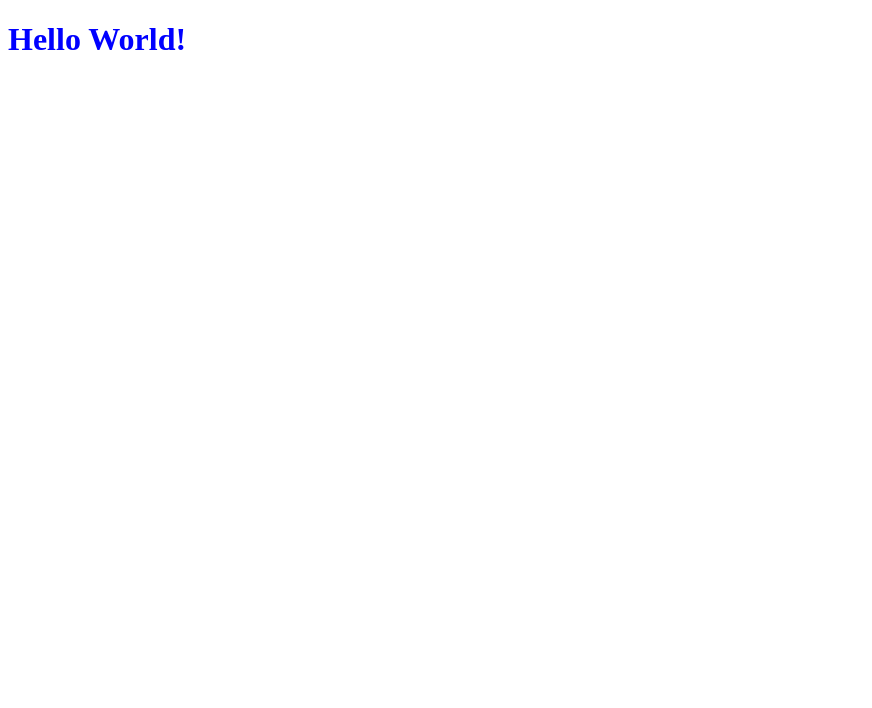
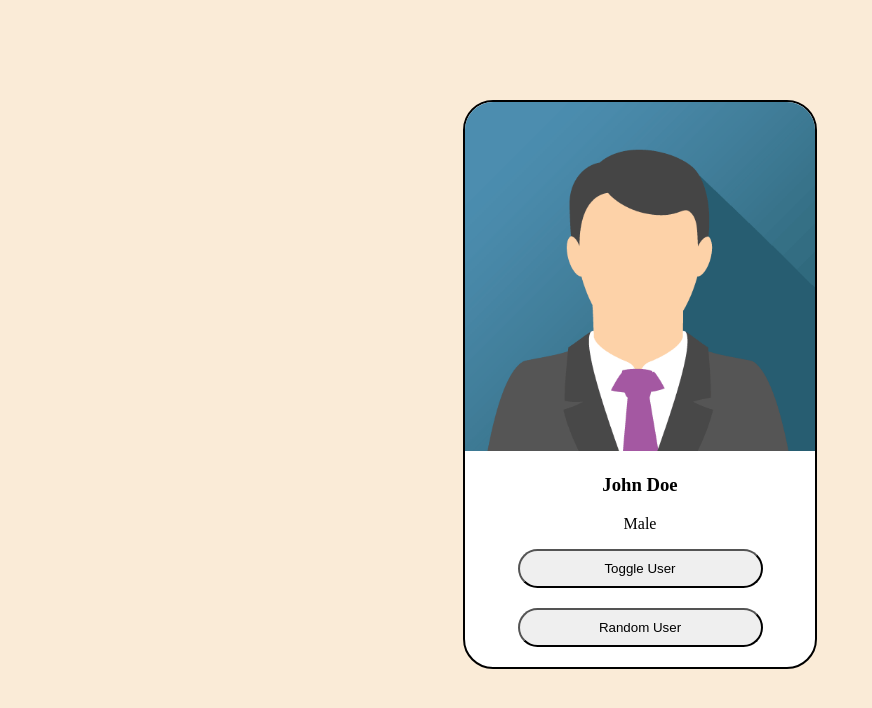
Before and after one commit to akshay-kumar-being-infinity/being-infinity-workshop, a plain HTML site: page index.html in a window 1280 px wide. Shown: the whole page, without its empty margins (0-872 px from the left). Drawn offline with Linux system fonts and the light colour scheme.

Commit message:
Implemented toggle & random user

```diff
--- a/index.css
+++ b/index.css
@@ -1,3 +1,37 @@
-h1 {
-    color: blue;
+
+body{
+    background-color:antiquewhite;
 }
+
+body{
+    margin: 0px;
+}
+
+.card{
+    border: 2px solid black;
+    width: 350px;
+    text-align: center;
+    margin-top: 100px;
+    border-radius: 30px;
+    overflow: hidden;
+    margin-left: auto;
+    margin-right: auto;
+    background-color: white;
+}
+
+.card img{
+    width: 100%;
+
+}
+
+.card button{
+    margin-bottom: 20px;
+    width: 70%;
+    padding: 10px;
+    border-radius: 20px;
+    cursor: pointer;
+}
+
+.card button:hover{
+    background-color:burlywood;
+}
--- a/index.html
+++ b/index.html
@@ -7,7 +7,15 @@
     <link rel="stylesheet" href="index.css">
 </head>
 <body>
-    <h1>Hello World!</h1>
+    <div class="card">
+        <img src="john.png" alt="User Image" id="user-image">
+        <h3 id="user-name">John Doe</h3>
+        <p id="user-gender">Male</p>
+        <button onclick="toggleUser()">Toggle User</button>
+        <br>
+        <button onclick="randomUser()">Random User</button>
+    </div>
+
     <script src="index.js"></script>
 </body>
 </html>
--- a/index.js
+++ b/index.js
@@ -1,2 +1,46 @@
-alert("This is an alert");
-console.log("Hello from console!");
+var users = [
+    {
+        "name": "John Doe",
+        "gender": "Male",
+        "image": "john.png"
+    },
+    {
+        "name": "Jane Doe",
+        "gender": "Female",
+        "image": "jane.png"
+    }
+]
+
+var curId = 0;
+
+function toggleUser(){
+    var userImage = document.getElementById("user-image");
+    var userName = document.getElementById("user-name");
+    var userGender = document.getElementById("user-gender");
+
+    curId = (curId + 1) % users.length;
+
+    userImage.src = users[curId].image;
+    userName.innerHTML = users[curId].name;
+    userGender.innerHTML = users[curId].gender;
+}
+
+function randomUser(){
+    var userImage = document.getElementById("user-image");
+    var userName = document.getElementById("user-name");
+    var userGender = document.getElementById("user-gender");
+
+    fetch("https://randomuser.me/api/")
+        .then(function(res){
+            return res.json();
+        })
+        .then(function(data){
+            userImage.src = data.results[0].picture.large;
+            userName.innerHTML = data.results[0].name.first + " " + data.results[0].name.last;
+            userGender.innerHTML = data.results[0].gender;
+        })
+        .catch(function(err){
+            console.log("Error occured : " + err);
+        })
+
+}
```
Also changed, not shown: jane.png (added), john.png (added).
